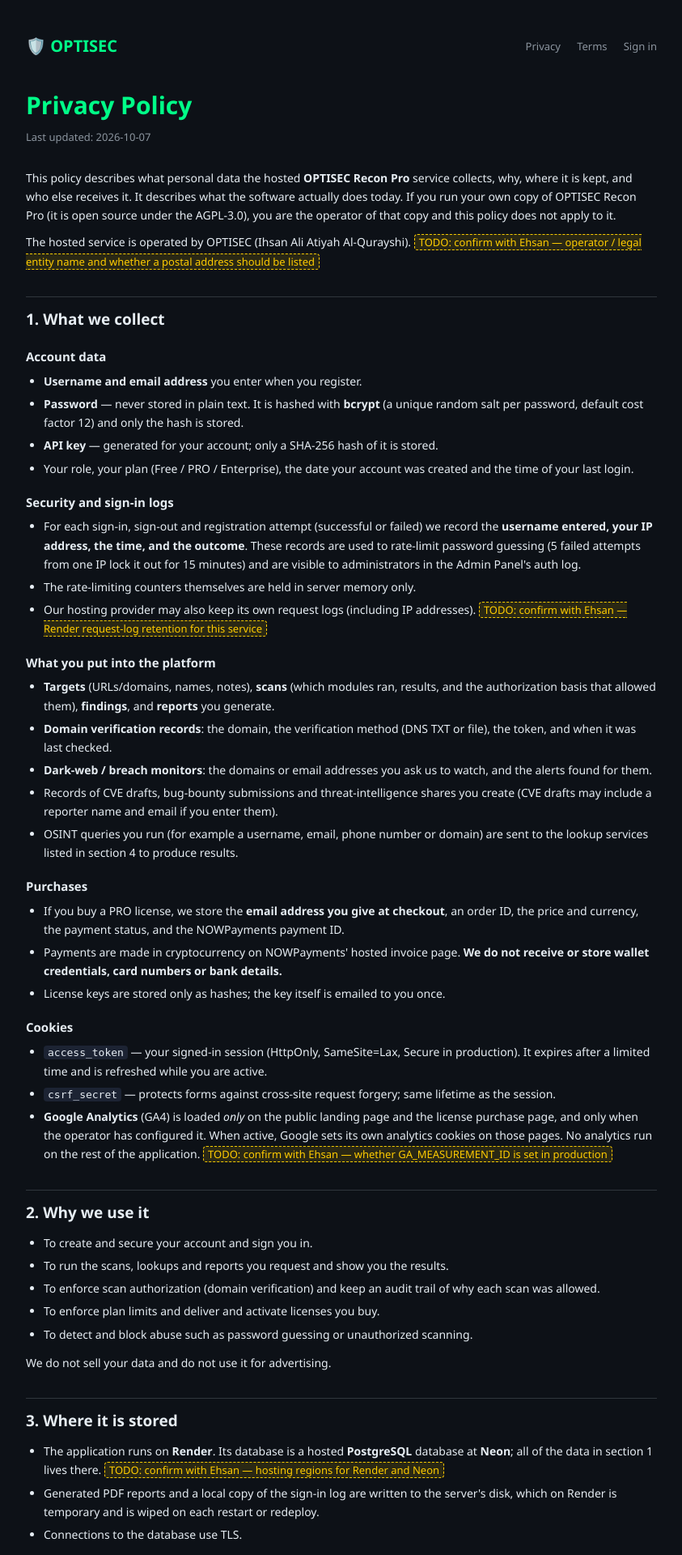
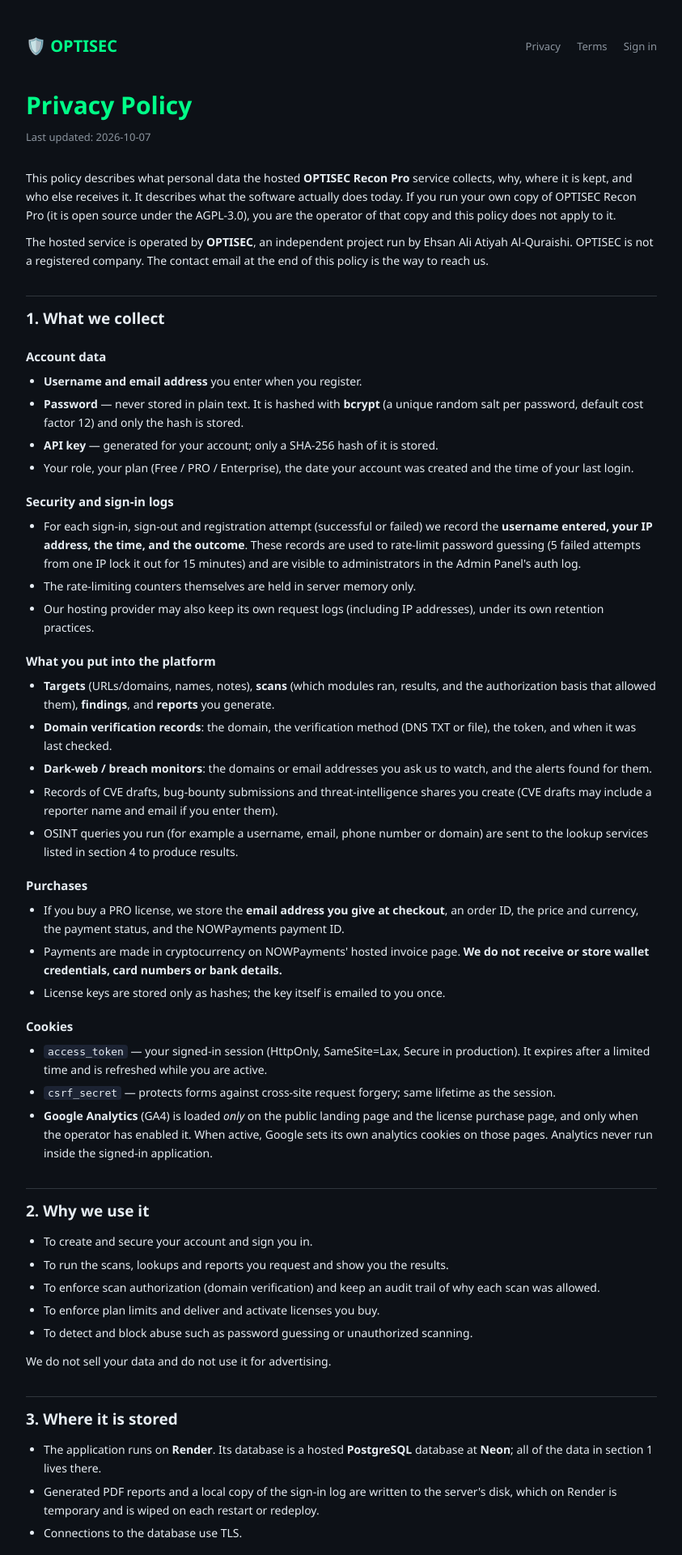
Before and after one commit to OptisecDev/optisec-recon-pro, a FastAPI app: page /privacy in a window 1280 px wide. Shown: the top 1920 px of the page at 81% size, without its empty margins (218-1061 px from the left). Run offline with FastAPI, Linux system fonts and the light colour scheme; parts of the project's set-up code (start-up, migrations or seed data) failed here and were passed over; some libraries are stand-ins or nearby versions.

Commit message:
Fill Privacy/Terms content; fix license label and remove unbacked refund promise
- privacy.html / terms.html: replace all "TODO: confirm" markers with the
  decided content (operator, hosting, analytics, email provider, retention,
  deletion, minimum age 18, governing law Iraq, lifetime PRO, non-refundable
  one-time payment, plan changes, termination); drop the .todo highlight
  style from legal_base.html.
- web/app.py: OpenAPI license_info now says AGPL-3.0 with a commercial
  license available, matching LICENSE/NOTICE/CONTRIBUTING.
- landing.html / redeem.html: remove the "full refund within 7 days"
  promise, which no refund flow backs.
- README: TODO noting the 30-minute session figure is stale (code defaults
  to 24h unless JWT_EXPIRE_MINUTES is set).

Co-Authored-By: Claude Opus 5.5 <noreply@anthropic.com>

```diff
--- a/web/app.py
+++ b/web/app.py
@@ -343,7 +343,8 @@ The `/api/nlp` endpoint accepts commands in **Arabic or English**:
         "email": "ahssanali84.syber@gmail.com",
     },
     license_info={
-        "name": "Proprietary — All Rights Reserved",
+        "name": "AGPL-3.0 (commercial license available)",
+        "url": "https://www.gnu.org/licenses/agpl-3.0.html",
     },
     openapi_tags=OPENAPI_TAGS,
     docs_url=None,
--- a/web/templates/landing.html
+++ b/web/templates/landing.html
@@ -260,7 +260,6 @@
     .pricing-cta-primary:hover { background: var(--accent2); }
     .pricing-cta-outline { background: transparent; color: var(--text); border: 1px solid var(--border); }
     .pricing-cta-outline:hover { border-color: var(--accent); color: var(--accent); }
-    .refund-note { text-align: center; margin-top: 24px; font-size: 13px; color: var(--dim); direction: rtl; }
 
     /* ── CTA SECTION ── */
     .cta-section {
@@ -520,7 +519,6 @@
       <a href="mailto:ahssanali84.syber@gmail.com" class="pricing-cta pricing-cta-outline ie420fe5de" >تواصل معنا</a>
     </div>
   </div>
-  <p class="refund-note">💚 استرداد كامل خلال 7 أيام من الشراء إذا لم تكن راضياً.</p>
 </div>
 
 <!-- CTA SECTION -->
--- a/web/templates/legal_base.html
+++ b/web/templates/legal_base.html
@@ -25,7 +25,6 @@
     .legal-wrap table { width: 100%; border-collapse: collapse; margin: 8px 0 14px; font-size: 13px; }
     .legal-wrap th, .legal-wrap td { border: 1px solid var(--border); padding: 7px 9px; text-align: left; vertical-align: top; }
     .legal-wrap th { background: var(--card); }
-    .legal-wrap .todo { background: rgba(255,204,0,0.12); color: var(--yellow); border: 1px dashed var(--yellow); border-radius: 4px; padding: 0 5px; font-size: 13px; }
     .legal-footer { margin-top: 48px; padding-top: 18px; border-top: 1px solid var(--border); color: var(--text-dim); font-size: 13px; text-align: center; }
     .legal-footer a { color: var(--text-dim); margin: 0 8px; }
     .legal-footer a:hover { color: var(--accent); }
--- a/web/templates/privacy.html
+++ b/web/templates/privacy.html
@@ -9,8 +9,8 @@ why, where it is kept, and who else receives it. It describes what the software
 If you run your own copy of OPTISEC Recon Pro (it is open source under the AGPL-3.0), you are the operator
 of that copy and this policy does not apply to it.</p>
 
-<p>The hosted service is operated by OPTISEC (Ihsan Ali Atiyah Al-Qurayshi).
-<span class="todo">TODO: confirm with Ehsan — operator / legal entity name and whether a postal address should be listed</span></p>
+<p>The hosted service is operated by <strong>OPTISEC</strong>, an independent project run by Ehsan Ali Atiyah
+Al-Quraishi. OPTISEC is not a registered company. The contact email at the end of this policy is the way to reach us.</p>
 
 <h2>1. What we collect</h2>
 
@@ -30,8 +30,7 @@ of that copy and this policy does not apply to it.</p>
     used to rate-limit password guessing (5 failed attempts from one IP lock it out for 15 minutes)
     and are visible to administrators in the Admin Panel's auth log.</li>
   <li>The rate-limiting counters themselves are held in server memory only.</li>
-  <li>Our hosting provider may also keep its own request logs (including IP addresses).
-    <span class="todo">TODO: confirm with Ehsan — Render request-log retention for this service</span></li>
+  <li>Our hosting provider may also keep its own request logs (including IP addresses), under its own retention practices.</li>
 </ul>
 
 <h3>What you put into the platform</h3>
@@ -62,9 +61,8 @@ of that copy and this policy does not apply to it.</p>
     It expires after a limited time and is refreshed while you are active.</li>
   <li><code>csrf_secret</code> — protects forms against cross-site request forgery; same lifetime as the session.</li>
   <li><strong>Google Analytics</strong> (GA4) is loaded <em>only</em> on the public landing page and the
-    license purchase page, and only when the operator has configured it. When active, Google sets its own
-    analytics cookies on those pages. No analytics run on the rest of the application.
-    <span class="todo">TODO: confirm with Ehsan — whether GA_MEASUREMENT_ID is set in production</span></li>
+    license purchase page, and only when the operator has enabled it. When active, Google sets its own
+    analytics cookies on those pages. Analytics never run inside the signed-in application.</li>
 </ul>
 
 <h2>2. Why we use it</h2>
@@ -80,8 +78,7 @@ of that copy and this policy does not apply to it.</p>
 <h2>3. Where it is stored</h2>
 <ul>
   <li>The application runs on <strong>Render</strong>. Its database is a hosted <strong>PostgreSQL</strong>
-    database at <strong>Neon</strong>; all of the data in section 1 lives there.
-    <span class="todo">TODO: confirm with Ehsan — hosting regions for Render and Neon</span></li>
+    database at <strong>Neon</strong>; all of the data in section 1 lives there.</li>
   <li>Generated PDF reports and a local copy of the sign-in log are written to the server's disk, which on
     Render is temporary and is wiped on each restart or redeploy.</li>
   <li>Connections to the database use TLS.</li>
@@ -91,14 +88,13 @@ of that copy and this policy does not apply to it.</p>
 <table>
   <tr><th>Service</th><th>When</th><th>What is sent</th></tr>
   <tr><td>NOWPayments</td><td>When you buy a PRO license</td><td>Order ID, price, and the email address you entered at checkout. You pay on their page under their privacy policy.</td></tr>
-  <tr><td>Email (SMTP) provider</td><td>After a confirmed purchase</td><td>Your checkout email address and your license key.
-    <span class="todo">TODO: confirm with Ehsan — which SMTP provider is used in production (code default is Gmail)</span></td></tr>
+  <tr><td>A third-party email provider</td><td>After a confirmed purchase</td><td>Your checkout email address and your license key, so the key can be emailed to you.</td></tr>
   <tr><td>Groq (AI)</td><td>When you use AI features (AI analysis of findings, AI red team, autonomous red team, zero-day prediction, some natural-language commands)</td><td>The relevant scan target and findings, or the text of your command.</td></tr>
   <tr><td>Have I Been Pwned, LeakCheck and other breach/OSINT sources</td><td>When you run OSINT or dark-web lookups or monitors</td><td>The email, domain, username, phone number or other value you asked to look up.</td></tr>
   <tr><td>Threat-intel and scan-enrichment services (e.g. VirusTotal, Shodan, urlscan.io, AbuseIPDB, NVD, RIPEstat)</td><td>When a module you run uses them</td><td>The domain, IP, URL or indicator being looked up — not your account details.</td></tr>
   <tr><td>AlienVault OTX</td><td>Only if the operator enables outbound threat sharing and you share an indicator</td><td>The indicator (IP, domain, hash, CVE or URL) and its severity/TLP label — not your account details. OTX is also read to build the threat feed.</td></tr>
   <tr><td>HackerOne / Bugcrowd</td><td>Only when you submit a report through the Bug Bounty module</td><td>The report you submit.</td></tr>
-  <tr><td>Google Analytics</td><td>Landing and purchase pages only, if configured</td><td>Standard page-view analytics collected by Google.</td></tr>
+  <tr><td>Google Analytics</td><td>Public landing and purchase pages only, if enabled; never inside the signed-in application</td><td>Standard page-view analytics collected by Google.</td></tr>
   <tr><td>jsDelivr CDN</td><td>Some pages load scripts from it</td><td>Your browser requests files from it directly, so it sees your IP address.</td></tr>
 </table>
 <p>Scanning modules also connect directly to the targets you scan; those targets see our server's IP address, not yours.
@@ -108,21 +104,22 @@ MITRE ATT&amp;CK data is downloaded from MITRE's public GitHub repository and in
 <ul>
   <li>Account data, targets, scans, findings, reports, verification records and monitors are kept until
     the account (or the individual item) is deleted.</li>
-  <li>Sign-in log records and purchase records currently have no automatic expiry.
-    <span class="todo">TODO: confirm with Ehsan — retention period for auth_events and pending_payments</span></li>
+  <li>Request logs, sign-in log records and purchase records are kept only as long as necessary for
+    security, operating the service, and legal obligations.</li>
   <li>Unpaid checkout records are marked expired after 24 hours but are not deleted.</li>
 </ul>
 
 <h2>6. Deleting your data</h2>
-<p>There is no self-service "delete my account" button yet. To have your account deleted, email
+<p>You cannot delete your account yourself. To have your account deleted, email
 <a href="mailto:{{ contact_email }}">{{ contact_email }}</a> from the address registered on the account.
 An administrator then deletes it, which permanently removes your account together with your targets,
 scans, findings, report records, domain verifications and dark-web monitors.</p>
 <p>Not removed by that deletion: sign-in log entries (they are keyed by username and IP rather than
 linked to the account), purchase records (keyed by checkout email), and CVE drafts, bug-bounty
 submission records and threat-sharing records, which are kept but detached from your account.
-You can ask for these to be removed in the same email.
-<span class="todo">TODO: confirm with Ehsan — response time for deletion requests and whether these residual records are purged on request</span></p>
+Some of these records may be retained (for example for security or legal reasons) or kept but unlinked
+from your account. You can ask for these leftover records to be removed in the same email, and we will
+remove them where feasible.</p>
 <p>You can delete individual targets and domain verifications yourself at any time.</p>
 
 <h2>7. The demo account</h2>
--- a/web/templates/redeem.html
+++ b/web/templates/redeem.html
@@ -96,9 +96,6 @@
       Having trouble? <a href="mailto:ahssanali84.syber@gmail.com">Email us</a> and we'll help you complete the purchase manually.
     </div>
   </div>
-  <p class="ie-refund-note">
-    💚 Full refund within 7 days of purchase if you're not satisfied.
-  </p>
   {% endif %}
 </div>
 
```
Also changed, not shown: web/templates/terms.html (+11 -9 lines), README.md.
